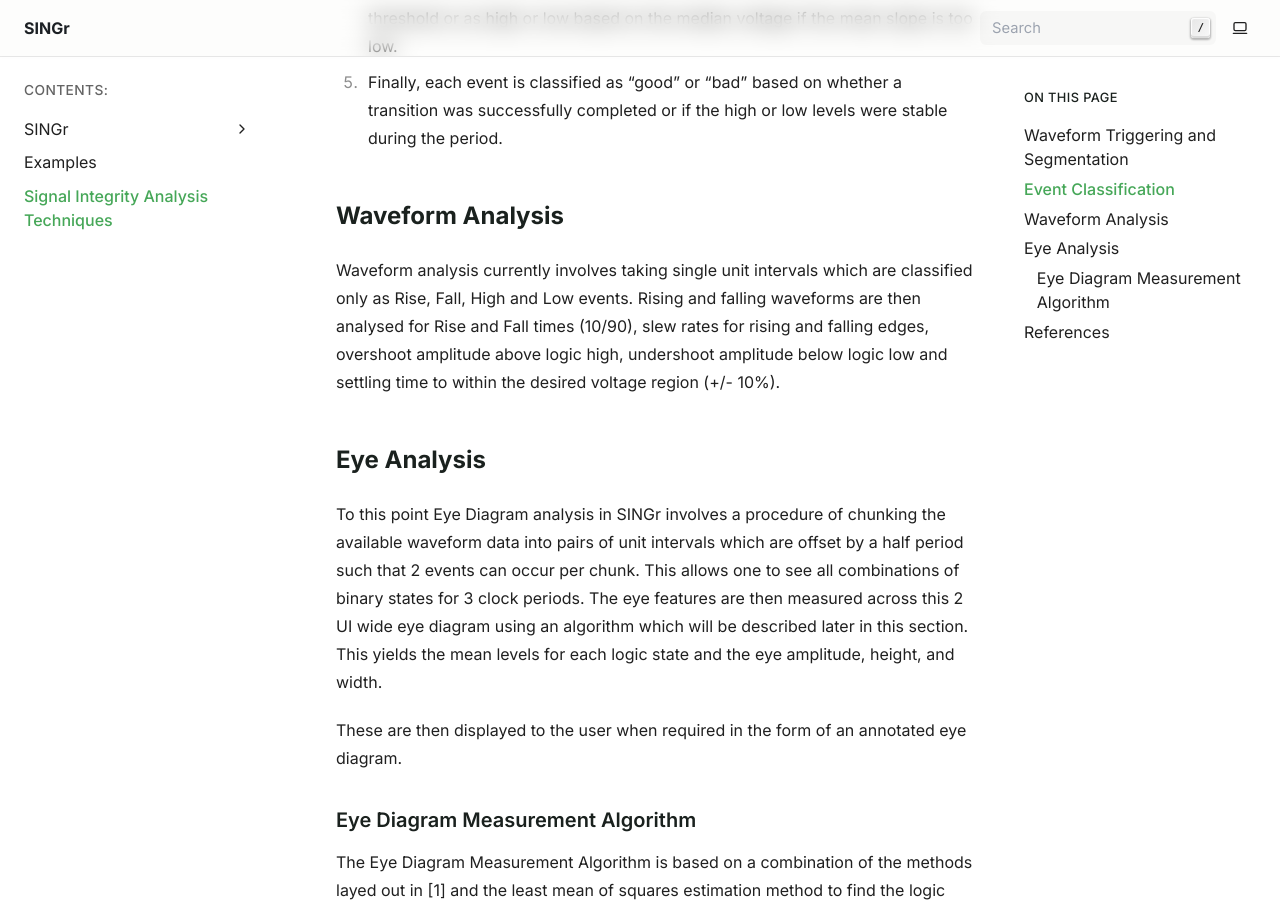
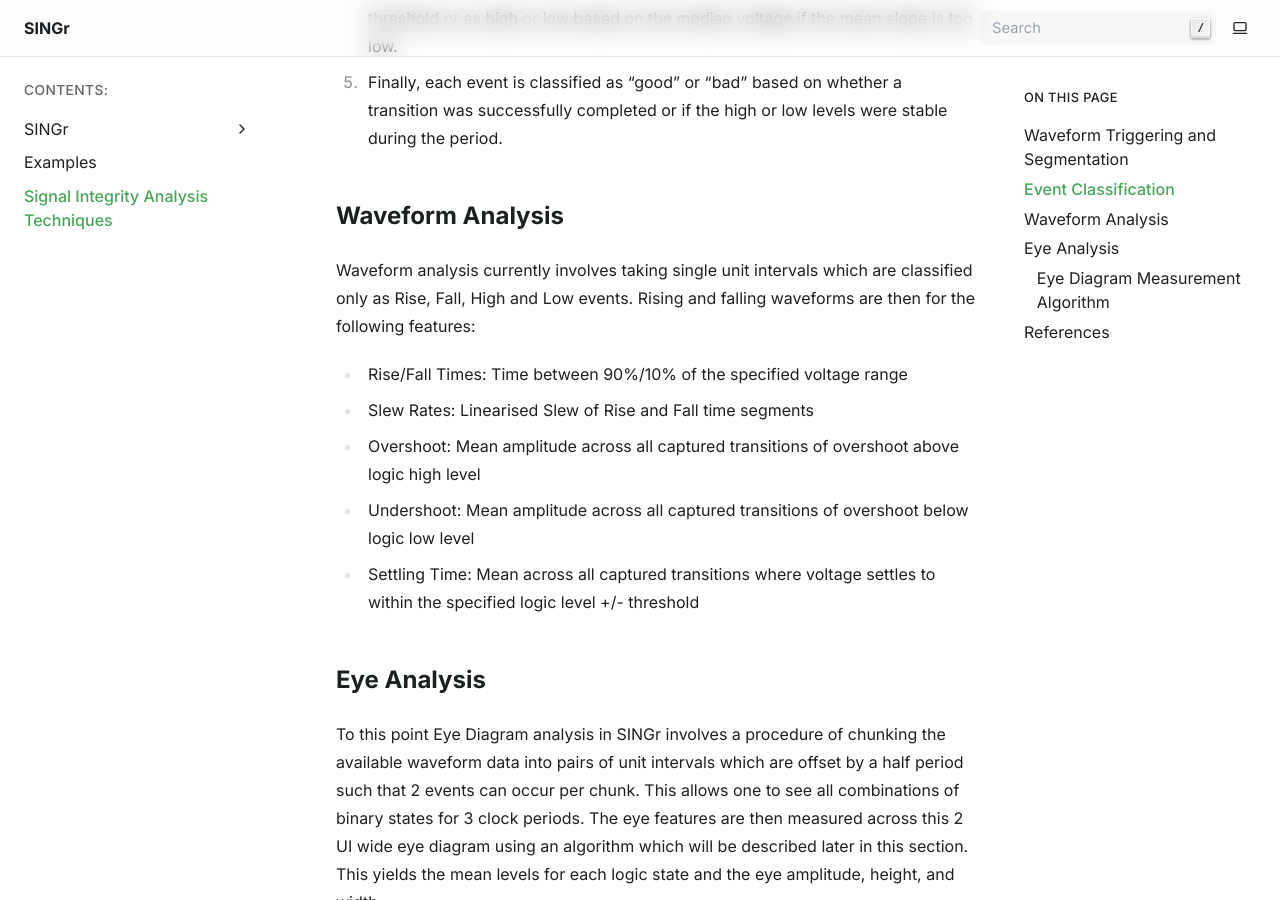
Before and after one commit to Jamanaman/SINGr, a Sphinx documentation site: the page built from docs/source/analysis.rst, in a window 1280 px wide and 900 px high, scrolled down 1160 px. Built offline with Sphinx 7.4.7, drawn with Linux system fonts in a browser that asks for light colours.

Commit message:
Add more detailed definitions of Waveform Analysis Measurements to narrative documentation

```diff
--- a/docs/source/analysis.rst
+++ b/docs/source/analysis.rst
@@ -24,8 +24,13 @@ After segmentation, each unit interval is classified. This is done based on mean
 Waveform Analysis
 -----------------
 Waveform analysis currently involves taking single unit intervals which are classified only as Rise, Fall, High and Low events.
-Rising and falling waveforms are then analysed for Rise and Fall times (10/90), slew rates for rising and falling edges, overshoot
-amplitude above logic high, undershoot amplitude below logic low and settling time to within the desired voltage region (+/- 10%).
+Rising and falling waveforms are then for the following features:
+
+* Rise/Fall Times: Time between 90%/10% of the specified voltage range
+* Slew Rates: Linearised Slew of Rise and Fall time segments
+* Overshoot: Mean amplitude across all captured transitions of overshoot above logic high level
+* Undershoot: Mean amplitude across all captured transitions of overshoot below logic low level
+* Settling Time: Mean across all captured transitions where voltage settles to within the specified logic level +/- threshold
 
 Eye Analysis
 ------------
```
